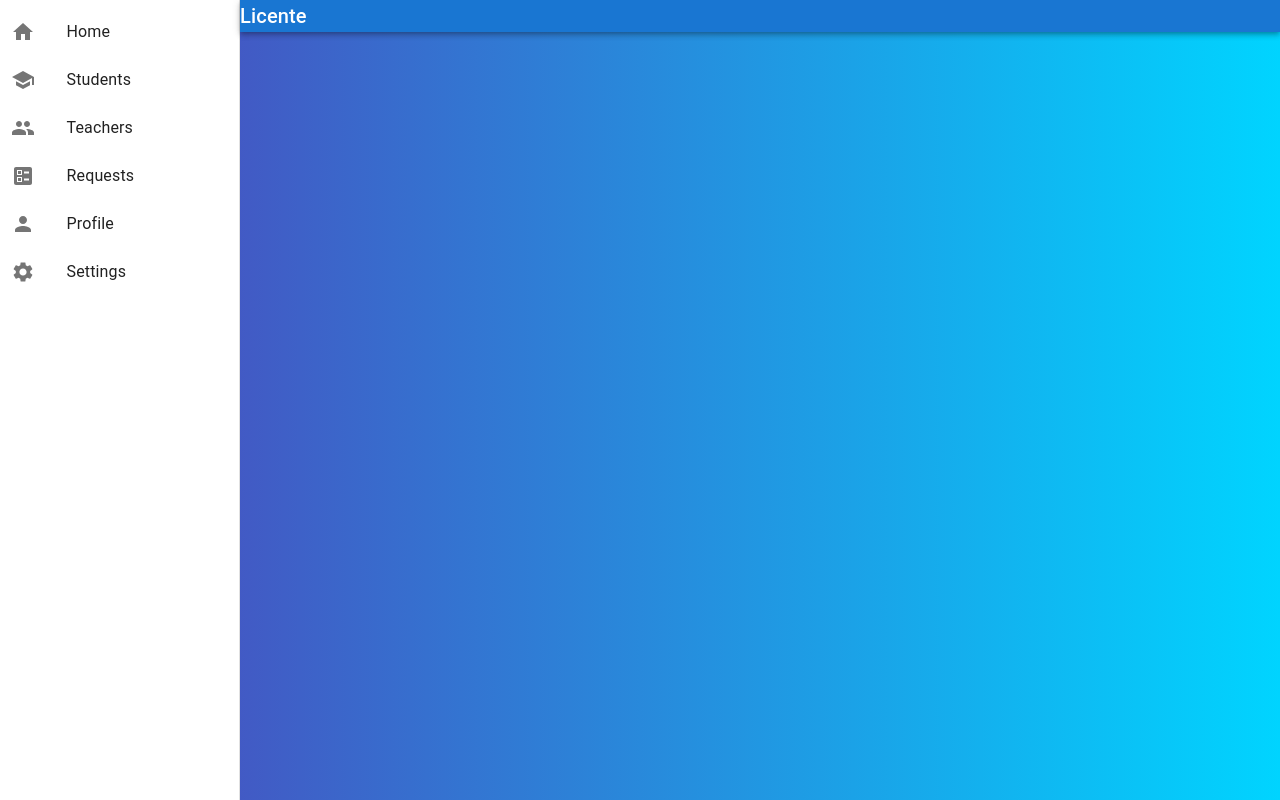
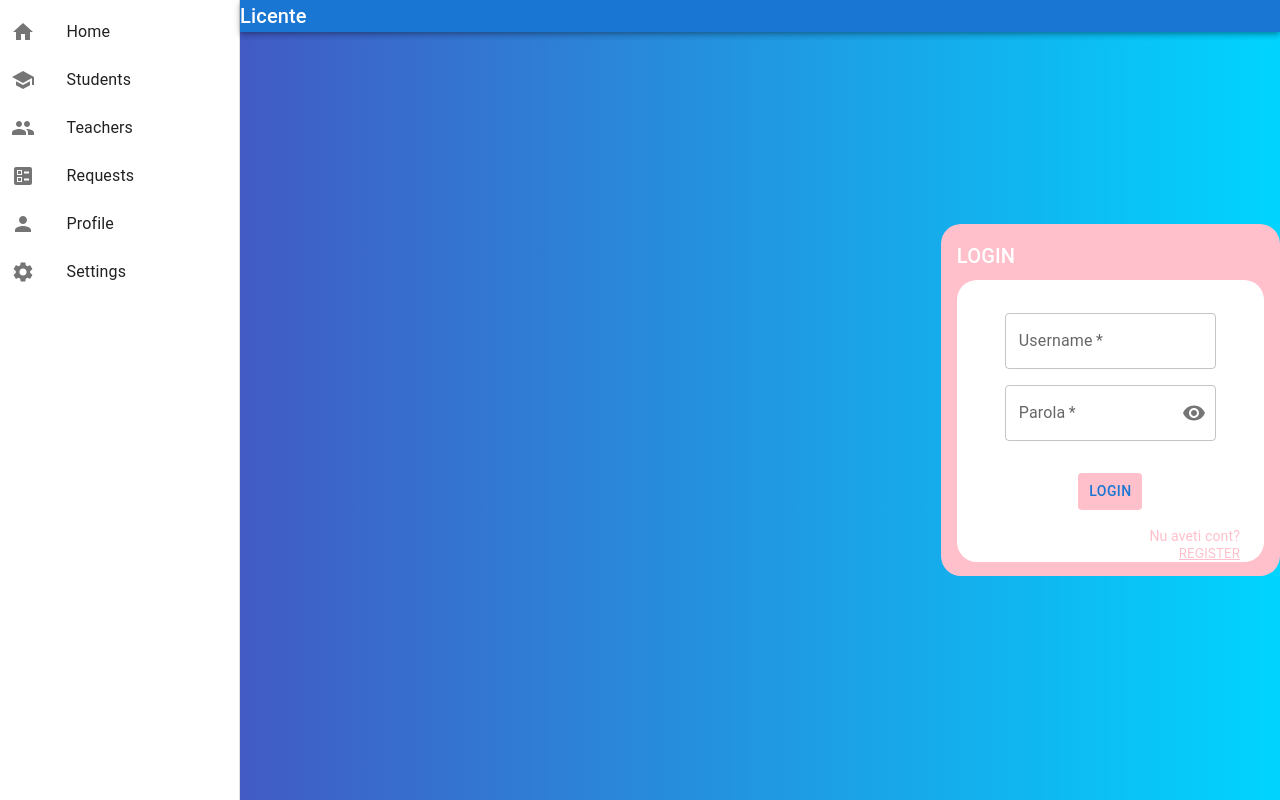
Before and after one commit to georgimarian/diss-frontend, a React (Create React App) app in the folder ui/: page /login in a window 1280 px wide. Built offline with nearby package versions, Linux system fonts and the light colour scheme.

Commit message:
Add login and register pages

```diff
--- a/ui/src/App.tsx
+++ b/ui/src/App.tsx
@@ -11,6 +11,8 @@ import Settings from './pages/Settings';
 
 import Menu from './components/Menu';
 import './App.css';
+import Login from "./pages/Login";
+import Register from "./pages/Register";
 
 const AppBar = styled(MuiAppBar, {
     shouldForwardProp: (prop) => prop !== 'open',
@@ -54,6 +56,8 @@ function App() {
           <Route path="/requests" element={<Requests />} />
           <Route path="/profile" element={<Profile />} />
           <Route path="/settings" element={<Settings />} />
+          <Route path="/login" element={<Login />} />
+          <Route path="/register" element={<Register />} />
         </Routes>
       </Box>
     </Router>
--- /dev/null
+++ b/ui/src/components/CustomForm.tsx
@@ -0,0 +1,66 @@
+import {Box, Button, Typography} from "@mui/material";
+import {Link} from "react-router-dom";
+
+type CustomFormProps = {
+    accentColor: string
+    title: string
+    content: JSX.Element
+    buttonLabel: string
+    buttonAction: () => void,
+    path: string,
+    pathLabel: string,
+    info: string
+}
+
+const CustomForm = ({
+                        accentColor,
+                        title,
+                        content,
+                        buttonLabel,
+                        buttonAction,
+                        path,
+                        pathLabel,
+                        info
+                    }: CustomFormProps) => (
+    <Box
+        sx={{
+            height: '40%',
+            width: '24%',
+            borderRadius: 5,
+            bgcolor: accentColor,
+            p: 2
+        }}>
+        <Box sx={{pb: 1}}>
+            <Typography variant='h6' align="left" color='white'>{title}</Typography>
+        </Box>
+        <Box
+            sx={{
+                height: '88%',
+                borderRadius: 5,
+                bgcolor: 'white',
+                display: 'flex',
+                justifyContent: 'center',
+                alignItems: 'center',
+                flexDirection: 'column',
+                px: 2
+            }}>
+            {content}
+            <Box sx={{display: 'flex', justifyContent: 'center', pb: 2}}>
+                <Button onClick={buttonAction} sx={{bgcolor: accentColor}}>{buttonLabel}</Button>
+            </Box>
+            <Box sx={{
+                width: '100%',
+                display: 'flex',
+                flexDirection: 'column',
+                alignItems: 'end',
+                color: accentColor,
+                pr: 2
+            }}>
+                <Typography variant='body2' align="left">{info}</Typography>
+                <Link to={path} style={{textTransform: 'uppercase', color: accentColor, fontSize: '0.8rem'}}>{pathLabel}</Link>
+            </Box>
+        </Box>
+    </Box>
+)
+
+export default CustomForm;
--- /dev/null
+++ b/ui/src/pages/Login.tsx
@@ -0,0 +1,60 @@
+import CustomForm from "../components/CustomForm";
+import {Box, IconButton, InputAdornment, TextField} from "@mui/material";
+import {useState} from "react";
+import {Visibility, VisibilityOff} from "@mui/icons-material";
+
+const Login = () => {
+    const [showPassword, setShowPassword] = useState(false)
+    const [values, setValues] = useState({
+        username: '',
+        password: '',
+    });
+
+    const handleChange = (prop: string) => (event: React.ChangeEvent<HTMLInputElement>) => {
+        setValues({...values, [prop]: event.target.value});
+    };
+
+    return <CustomForm
+        accentColor={'pink'}
+        title={"LOGIN"}
+        buttonLabel={"LOGIN"}
+        buttonAction={() => console.log(values)}
+        path={'/register'}
+        pathLabel={'register'}
+        info={'Nu aveti cont?'}
+        content={
+            <Box sx={{p: 4}}>
+                <TextField
+                    sx={{width: '100%'}}
+                    required
+                    id="outlined-required"
+                    label="Username"
+                    value={values.username}
+                    onChange={handleChange('username')}
+                />
+
+                <TextField
+                    sx={{width: '100%', mt: 2}}
+                    required
+                    id="outlined-required"
+                    label="Parola"
+                    type={showPassword ? 'text' : 'password'}
+                    value={values.password}
+                    onChange={handleChange('password')}
+                    InputProps={{
+                        endAdornment:
+                            <InputAdornment position="end">
+                                <IconButton
+                                    onClick={() => setShowPassword(!showPassword)}
+                                    edge="end"
+                                >
+                                    {showPassword ? <VisibilityOff/> : <Visibility/>}
+                                </IconButton>
+                            </InputAdornment>,
+                    }}
+                />
+            </Box>
+        }/>
+}
+
+export default Login;
--- /dev/null
+++ b/ui/src/pages/Register.tsx
@@ -0,0 +1,60 @@
+import CustomForm from "../components/CustomForm";
+import {Box, IconButton, InputAdornment, TextField} from "@mui/material";
+import {useState} from "react";
+import {Visibility, VisibilityOff} from "@mui/icons-material";
+
+const Register = () => {
+    const [showPassword, setShowPassword] = useState(false)
+    const [values, setValues] = useState({
+        username: '',
+        password: '',
+    });
+
+    const handleChange = (prop: string) => (event: React.ChangeEvent<HTMLInputElement>) => {
+        setValues({...values, [prop]: event.target.value});
+    };
+
+    return <CustomForm
+        accentColor={'rgb(0,212,255)'}
+        title={"REGISTER"}
+        buttonLabel={"REGISTER"}
+        buttonAction={() => console.log(values)}
+        path={'/login'}
+        pathLabel={'login'}
+        info={'Aveti cont?'}
+        content={
+            <Box sx={{p: 4}}>
+                <TextField
+                    sx={{width: '100%'}}
+                    required
+                    id="outlined-required"
+                    label="Username"
+                    value={values.username}
+                    onChange={handleChange('username')}
+                />
+
+                <TextField
+                    sx={{width: '100%', mt: 2}}
+                    required
+                    id="outlined-required"
+                    label="Parola"
+                    type={showPassword ? 'text' : 'password'}
+                    value={values.password}
+                    onChange={handleChange('password')}
+                    InputProps={{
+                        endAdornment:
+                            <InputAdornment position="end">
+                                <IconButton
+                                    onClick={() => setShowPassword(!showPassword)}
+                                    edge="end"
+                                >
+                                    {showPassword ? <VisibilityOff/> : <Visibility/>}
+                                </IconButton>
+                            </InputAdornment>,
+                    }}
+                />
+            </Box>
+        }/>
+}
+
+export default Register;
```
